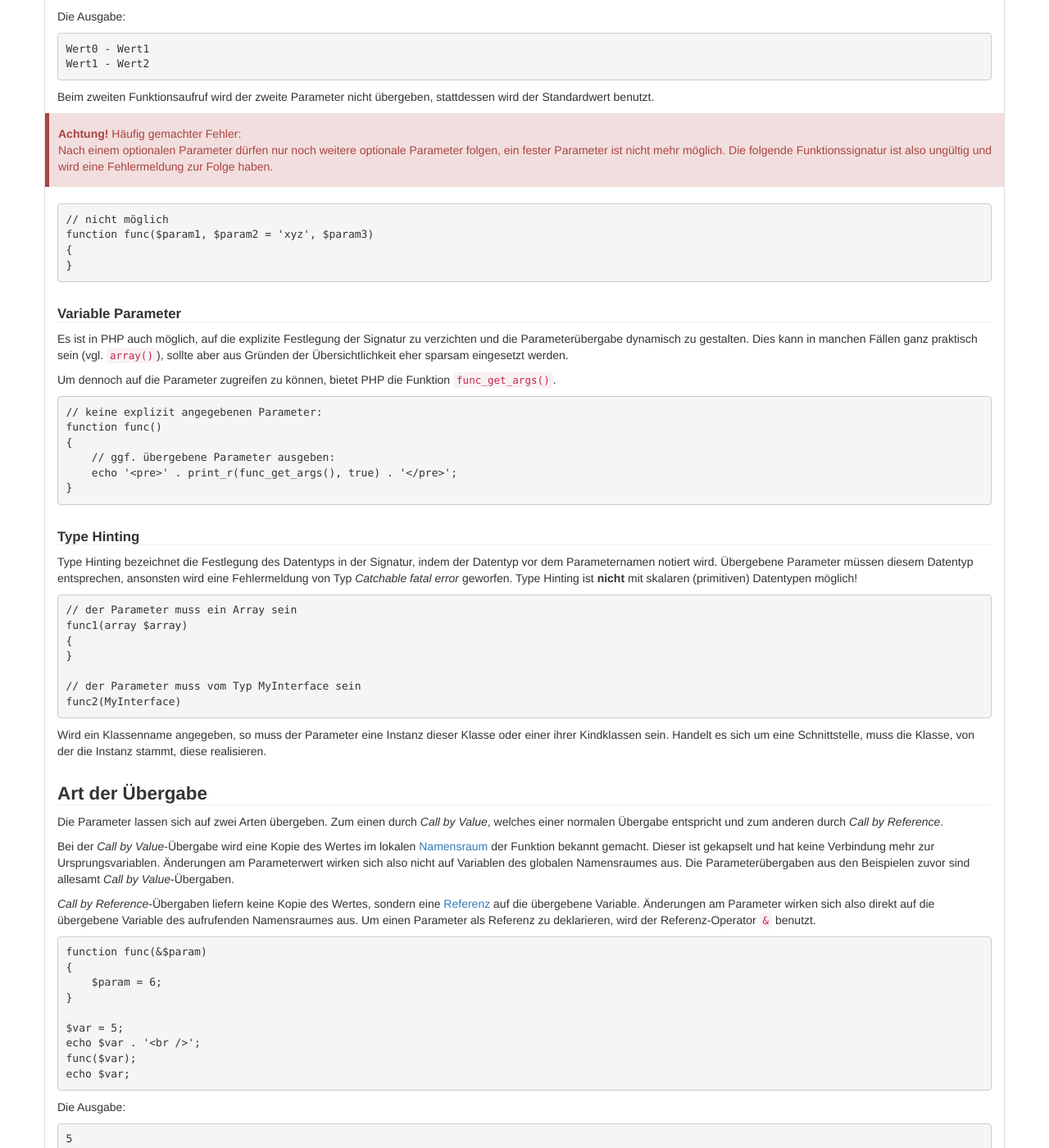
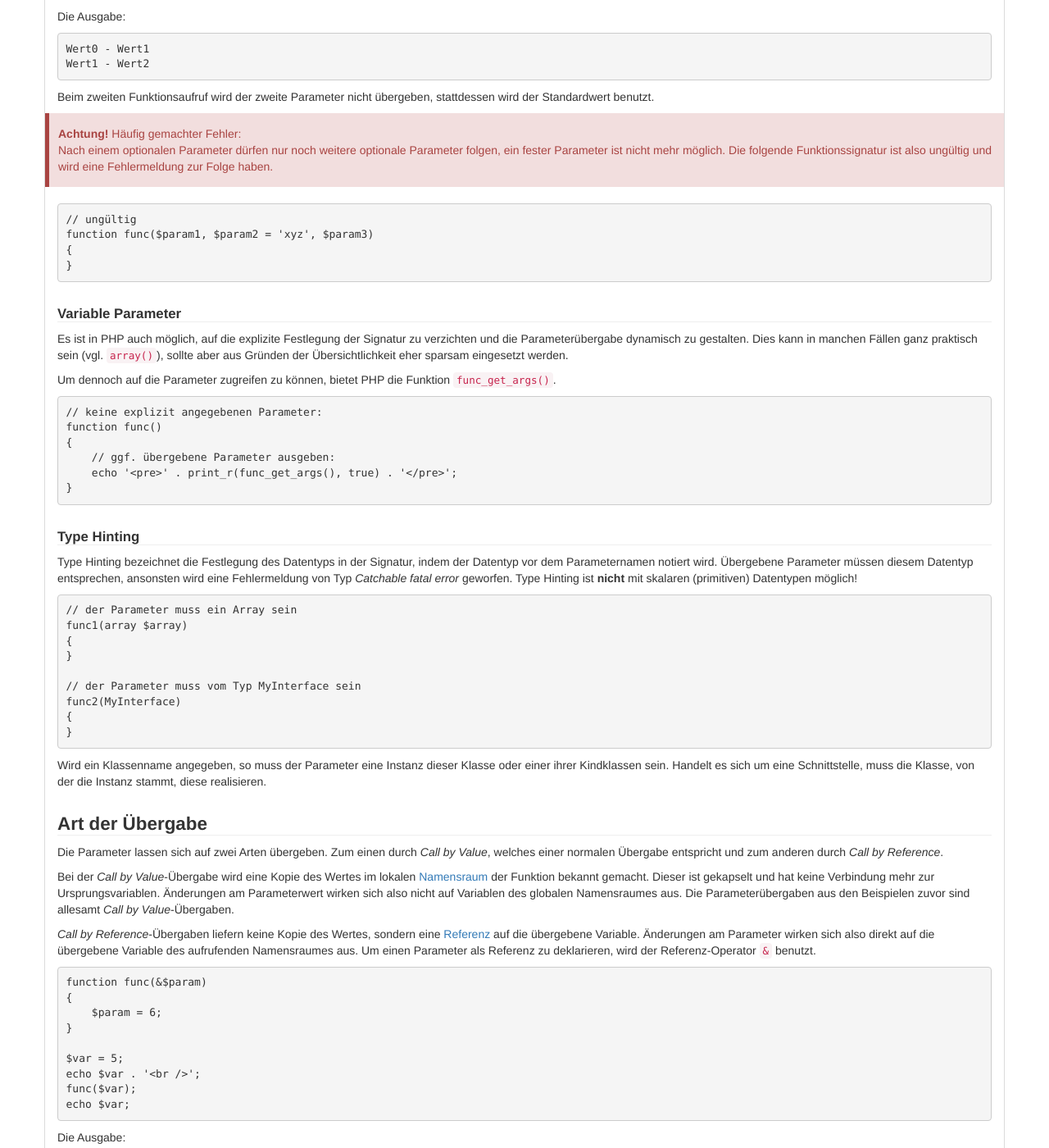
Before and after one commit to php-de/php-de.github.io, a Jekyll site: the page built from general/parameteruebergabe.md, in a window 1280 px wide and 1400 px high, scrolled down 984 px. Shown: the whole window at 82% size. Built offline with Jekyll 4.4.1, drawn with Linux system fonts in a browser that asks for light colours; nearby versions of some CDN libraries.

Commit message:
Update parameteruebergabe.md

```diff
--- a/general/parameteruebergabe.md
+++ b/general/parameteruebergabe.md
@@ -78,7 +78,7 @@ Beim zweiten Funktionsaufruf wird der zweite Parameter nicht übergeben, stattde
 Nach einem optionalen Parameter dürfen nur noch weitere optionale Parameter folgen, ein fester Parameter ist nicht mehr möglich. Die folgende Funktionssignatur ist also ungültig und wird eine Fehlermeldung zur Folge haben.</div>
 
 ~~~ php
-// nicht möglich
+// ungültig
 function func($param1, $param2 = 'xyz', $param3)
 {
 }
@@ -112,6 +112,8 @@ func1(array $array)
 
 // der Parameter muss vom Typ MyInterface sein
 func2(MyInterface)
+{
+}
 ~~~
 
 Wird ein Klassenname angegeben, so muss der Parameter eine Instanz dieser Klasse oder einer ihrer Kindklassen sein. Handelt es sich um eine Schnittstelle, muss die Klasse, von der die Instanz stammt, diese realisieren.
```
